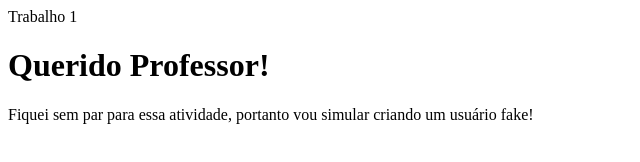
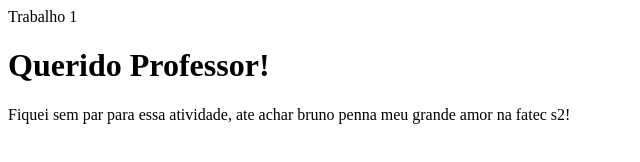
Before and after one commit to nohanmorais/Topicos-Especiais-Fatec, a plain HTML site: page index.html in a window 1280 px wide. Shown: the full height of the page, 0-640 px from the left. Drawn offline with Linux system fonts and the light colour scheme.

Commit message:
ola sou eu

```diff
--- a/index.html
+++ b/index.html
@@ -2,6 +2,6 @@
     <head>Trabalho 1</head>
     <body>
         <h1>Querido Professor!</h1>
-        <p>Fiquei sem par para essa atividade, portanto vou simular criando um usuário fake!</p>
+        <p>Fiquei sem par para essa atividade, ate achar bruno penna meu grande amor na fatec s2!</p>
     </body>
 </html>
```
